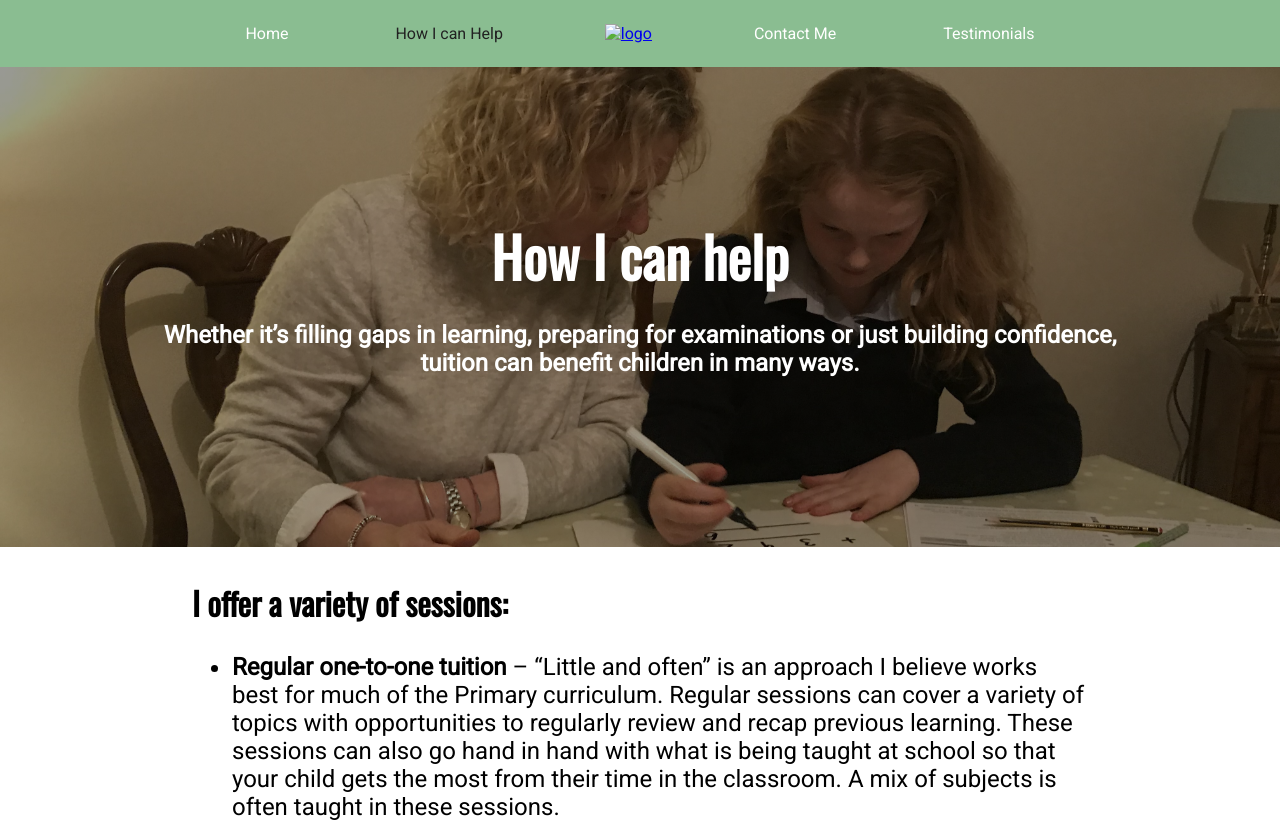
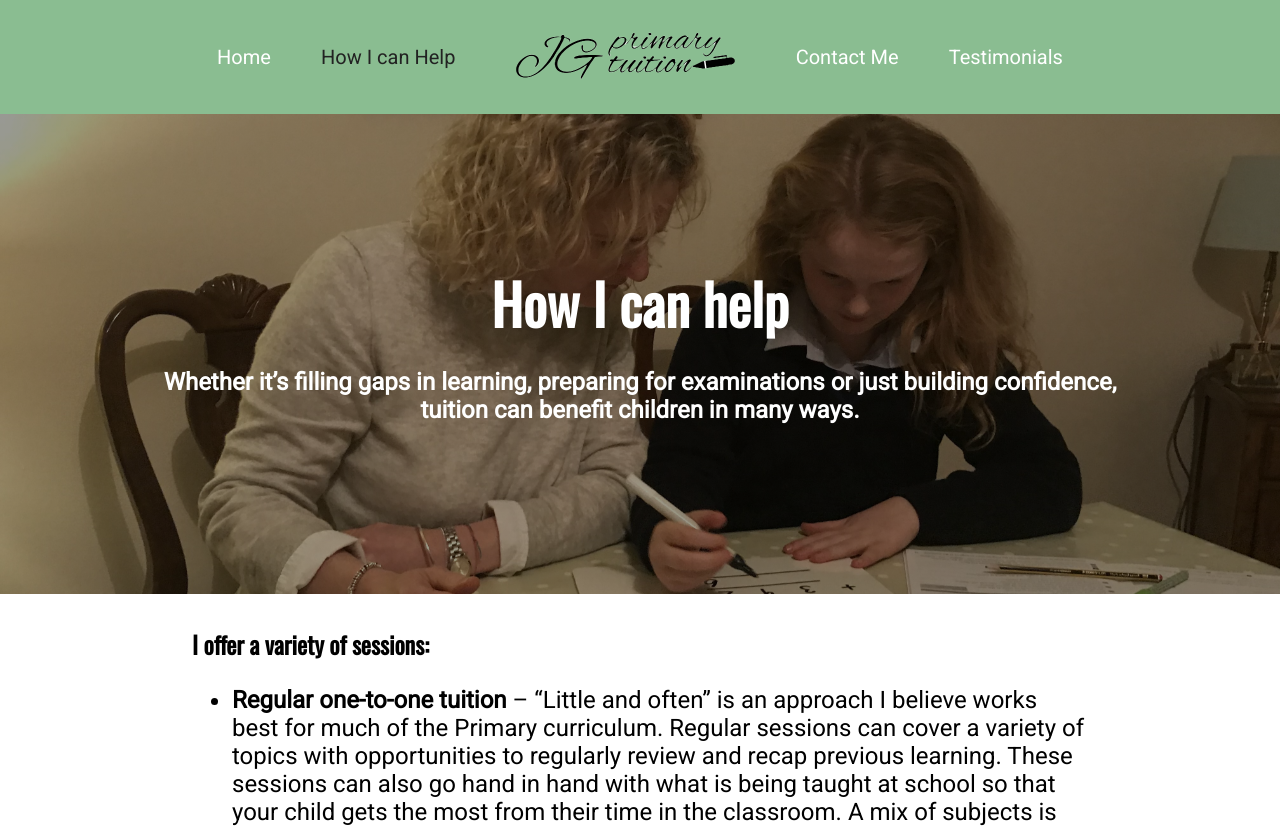
Before and after one commit to jgtuition/jgtuition, a plain HTML site: page help.html in a window 1280 px wide. Shown: the top 826 px of the page. Drawn offline with nearby package versions, Linux system fonts and the light colour scheme.

Commit message:
Added Logo; changed special needs to Learning Support. Updated help heading.

```diff
--- a/css/master.css
+++ b/css/master.css
@@ -33,11 +33,12 @@ nav {
 nav ul {
   margin: 0 auto;
   padding: 0;
-  font-size: 1em;
+  font-size: 1.25em;
   width: 70%;
   display: flex;
   flex-direction: row;
   justify-content: space-around;
+  align-items: center;
 }
 
 nav ul li {
@@ -84,6 +85,11 @@ header h3 {
   font-size: 1.5em;
 }
 
+.logo {
+  /* aspect-ratio: 1; */
+  width: 250px;
+}
+
 @media only screen and (max-width: 1000px) {
   nav ul{
     width: 100%;
@@ -92,6 +98,10 @@ header h3 {
   footer {
     text-align: center;
   }
+
+  .logo {
+    display: none;
+  }
 }
 
 @media only screen and (max-width: 750px) {
--- a/help.html
+++ b/help.html
@@ -16,7 +16,7 @@
     <ul>
       <li><a href="/">Home</a></li>
       <li><a href="/help" class="active">How I can Help</a></li>
-      <a href="/"><img src="" alt="logo" /></a>
+      <a href="/"><img class="logo" src="images/logo.png" alt="logo" /></a>
       <li><a href="/contact">Contact Me</a></li>
       <li><a href="/testimonials">Testimonials</a></li>
     </ul>
@@ -31,13 +31,15 @@
   </header>
 
   <section class='main'>
-    <h2 style="font-family: 'Oswald', serif; font-size: 2em;">I offer a variety of sessions:</h2>
+    <h3 style="font-family: 'Oswald', serif; font-size: 1.5em;">I offer a variety of sessions:</h2>
 
       <ul>
-      <li><b>Regular one-to-one tuition</b> – “Little and often” is an approach I believe works best
+        <li><b>Regular one-to-one tuition</b> – “Little and often” is an approach I believe works
+          best
           for
           much
-        of the Primary curriculum. Regular sessions can cover a variety of topics with opportunities
+          of the Primary curriculum. Regular sessions can cover a variety of topics with
+          opportunities
           to regularly review and recap previous learning. These sessions can also go hand in hand
           with
           what is being taught at school so that your child gets the most from their time in the
@@ -50,14 +52,16 @@
           handwriting or times tables. Boosters are also a great way to build confidence in a
           particular
           subject or topic that hasn’t clicked yet.</li><br>
-      <li><b>11 Plus / Entrance Examinations</b>– Tailored specifically to the entrance examinations
+        <li><b>11 Plus / Entrance Examinations</b>– Tailored specifically to the entrance
+          examinations
           your
           child will be taking, this tuition covers Maths, English, Verbal and Non-Verbal reasoning.
           Presentation and interview skills can also be covered if required.</li>
       </ul>
       <p>
         I tailor everything I do to your child’s specific needs and because my sessions are private,
-      your child will benefit from a truly bespoke package of support. <br><br> Most sessions are 1
+        your child will benefit from a truly bespoke package of support. <br><br> Most sessions are
+        1
         hour long, but this can be adjusted to fit in with what your child will respond to most
         positively. All my tutoring is done from my home. Tuition is available on school days (both
         term time and
@@ -66,7 +70,8 @@
       <h3 style="font-family: 'Oswald', serif; font-size: 1.5em;">Initial assessment:</h3>
       <p> I will meet your child and get to know them and their needs through
         a
-      relaxed assessment session. This first session is free of charge. It gives your child a chance
+        relaxed assessment session. This first session is free of charge. It gives your child a
+        chance
         to get to know me and helps me to create a learning plan for them. </p>
       <h3 style="font-family: 'Oswald', serif; font-size: 1.5em;">Feedback:</h3>
       <p>After every session
```
Also changed, not shown: contact.html (+1 -1 lines), index.html (+5 -6 lines), testimonials.html (+1 -1 lines), images/logo.png (added). Lines whose indentation alone changed are shown as unchanged.
